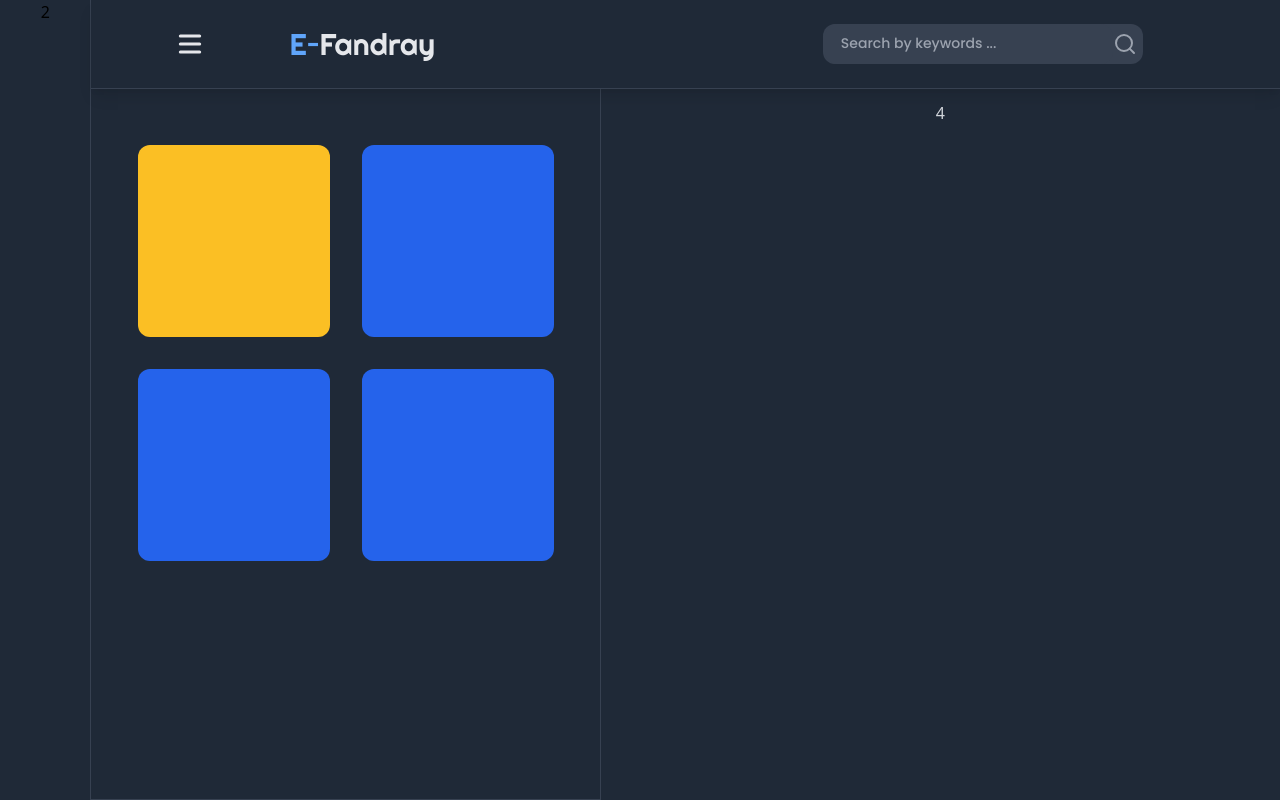
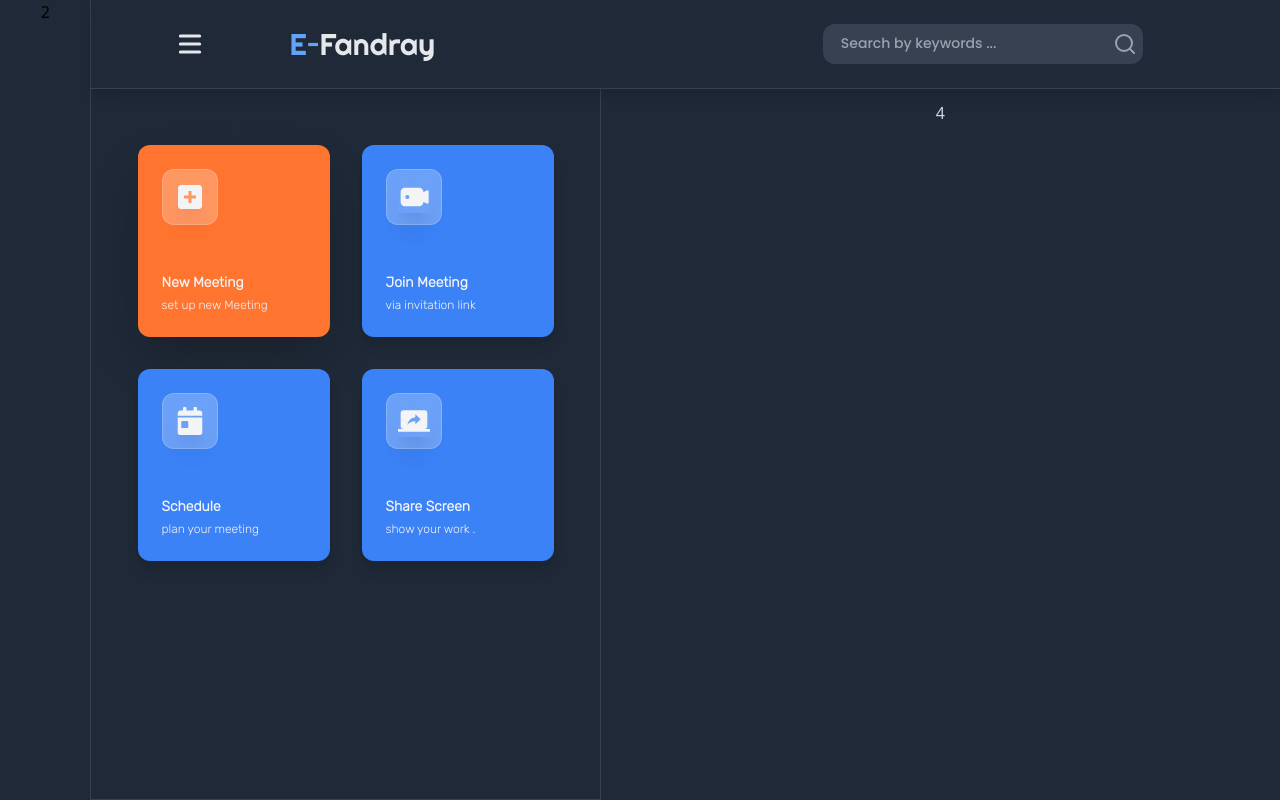
Before and after one commit to AndyLucasa/React-TypeScript-E-fandray, a React (Create React App) app: page / in a window 1280 px wide. Built offline with nearby package versions, Linux system fonts and the light colour scheme.

Commit message:
section3 down

```diff
--- a/src/components/Home.tsx
+++ b/src/components/Home.tsx
@@ -12,7 +12,7 @@ export class Home extends Component {
                 </div>
 
                 <div className="grid grid-rows-9 md:grid-cols-7 md:row-span-8 row-span-11 ">
-                    <div className="NewMeeting row-span-1 md:row-span-full md:col-span-3 bg-gray-800 sticky z-0 border-b md:border-r border-gray-700 text-gray-300 ">
+                    <div className="NewMeeting row-span-1 md:row-span-full md:col-span-3 bg-gray-800 sticky z-0 border-b md:border-r border-gray-700 pb-3">
                         <NewMeet/>
                     </div>
 
--- a/src/components/NewMeet.tsx
+++ b/src/components/NewMeet.tsx
@@ -1,13 +1,53 @@
 import React, { Component } from 'react'
+import {TiVideo} from 'react-icons/ti'
+import {SiAddthis} from 'react-icons/si'
+import {FaCalendarDay} from 'react-icons/fa'
+import {MdScreenShare} from 'react-icons/md'
 
 export class NewMeet extends Component {
     render() {
         return (
             <div className="pt-4 md:pt-10 flex flex-wrap justify-center">
-                <div className="h-16 w-16 md:h-32 md:w-32 lg:h-48 lg:w-48 rounded-lg md:rounded-xl bg-yellow-400 mx-3 md:m-2 lg:m-4"></div>
-                <div className="h-16 w-16 md:h-32 md:w-32 lg:h-48 lg:w-48 rounded-lg md:rounded-xl bg-blue-600 mx-3 md:m-2 lg:m-4"></div>
-                <div className="h-16 w-16 md:h-32 md:w-32 lg:h-48 lg:w-48 rounded-lg md:rounded-xl bg-blue-600 mx-3 md:m-2 lg:m-4"></div>
-                <div className="h-16 w-16 md:h-32 md:w-32 lg:h-48 lg:w-48 rounded-lg md:rounded-xl bg-blue-600 mx-3 md:m-2 lg:m-4"></div>
+                <div className="h-16 w-16 md:p-4 lg:p-6 flex justify-center md:justify-start md:flex-wrap content-between md:h-32 md:w-32 lg:h-48 lg:w-48 rounded-lg md:rounded-xl shadow-2xl bg-deep-orange-400 mx-3 md:m-2 lg:m-4">
+                    <div className="md:h-12 md:w-12 lg:h-14 lg:w-14 flex items-center justify-center md:border border-gray-100 border-opacity-20 bg-white backdrop-filter backdrop-blur-lg md:bg-opacity-25 bg-opacity-0 rounded-xl">
+                        <SiAddthis className="text-gray-100 block z-10 w-9 h-9 md:w-6 md:h-6 shadow-xl"/>
+                    </div>
+                    <div className="hidden md:block Subtitle">
+                        <p className="text-left text-gray-100 font-rubik font-semibold text-sm">New Meeting</p>
+                        <p className="hidden lg:block text-left text-gray-100 font-rubik font-medium text-xs mt-1">set up new Meeting</p>
+                    </div>
+                </div>
+
+                <div className="h-16 w-16 md:p-4 lg:p-6 flex justify-center md:justify-start md:flex-wrap content-between md:h-32 md:w-32 lg:h-48 lg:w-48 rounded-lg md:rounded-xl shadow-lg bg-blue-500 mx-3 md:m-2 lg:m-4">
+                    <div className="md:h-12 md:w-12 lg:h-14 lg:w-14 flex items-center justify-center md:border border-gray-100 border-opacity-20 bg-white backdrop-filter backdrop-blur-lg md:bg-opacity-25 bg-opacity-0 rounded-xl">
+                        <TiVideo className="text-gray-100 block z-10 w-11 h-11 md:w-8 md:h-8 shadow-xl"/>
+                    </div>
+                    <div className="hidden md:block Subtitle">
+                        <p className="text-left text-gray-100 font-rubik font-semibold text-sm">Join Meeting</p>
+                        <p className="hidden lg:block text-left text-gray-100 font-rubik font-medium text-xs mt-1">via invitation link</p>
+                    </div>
+                </div>
+
+                <div className="h-16 w-16 md:p-4 lg:p-6 flex justify-center md:justify-start md:flex-wrap content-between md:h-32 md:w-32 lg:h-48 lg:w-48 rounded-lg md:rounded-xl shadow-lg bg-blue-500 mx-3 md:m-2 lg:m-4">
+                    <div className="md:h-12 md:w-12 lg:h-14 lg:w-14 flex items-center justify-center md:border border-gray-100 border-opacity-20 bg-white backdrop-filter backdrop-blur-lg md:bg-opacity-25 bg-opacity-0 rounded-xl">
+                        <FaCalendarDay className="text-gray-100 block z-10 w-9 h-9 md:w-7 md:h-7 shadow-xl"/>
+                    </div>
+                    <div className="hidden md:block Subtitle">
+                        <p className="text-left text-gray-100 font-rubik font-semibold text-sm">Schedule</p>
+                        <p className="hidden lg:block text-left text-gray-100 font-rubik font-medium text-xs mt-1">plan your meeting</p>
+                    </div>
+                </div>
+
+                <div className="h-16 w-16 md:p-4 lg:p-6 flex justify-center md:justify-start md:flex-wrap content-between md:h-32 md:w-32 lg:h-48 lg:w-48 rounded-lg md:rounded-xl shadow-lg bg-blue-500 mx-3 md:m-2 lg:m-4">
+                    <div className="md:h-12 md:w-12 lg:h-14 lg:w-14 flex items-center justify-center md:border border-gray-100 border-opacity-20 bg-white backdrop-filter backdrop-blur-lg md:bg-opacity-25 bg-opacity-0 rounded-xl">
+                        <MdScreenShare className="text-gray-100 block z-10 w-11 h-11 md:w-8 md:h-8 shadow-xl"/>
+                    </div>
+                    <div className="hidden md:block Subtitle">
+                        <p className="text-left text-gray-100 font-rubik font-semibold text-sm">Share Screen</p>
+                        <p className="hidden lg:block text-left text-gray-100 font-rubik font-medium text-xs mt-1">show your work .</p>
+                    </div>
+                </div>
+
             </div>
         )
     }
--- a/tailwind.config.js
+++ b/tailwind.config.js
@@ -3,6 +3,12 @@ module.exports = {
   darkMode: false, // or 'media' or 'class'
   theme: {
     extend: {
+      colors: {
+        'deep-orange': {
+          400: '#FF742E',
+        },
+
+      },
       fontFamily: {
         'poppins': ["Poppins", 'sans-serif'] ,
         'karla': ["Karla", 'sans-serif'],
```
